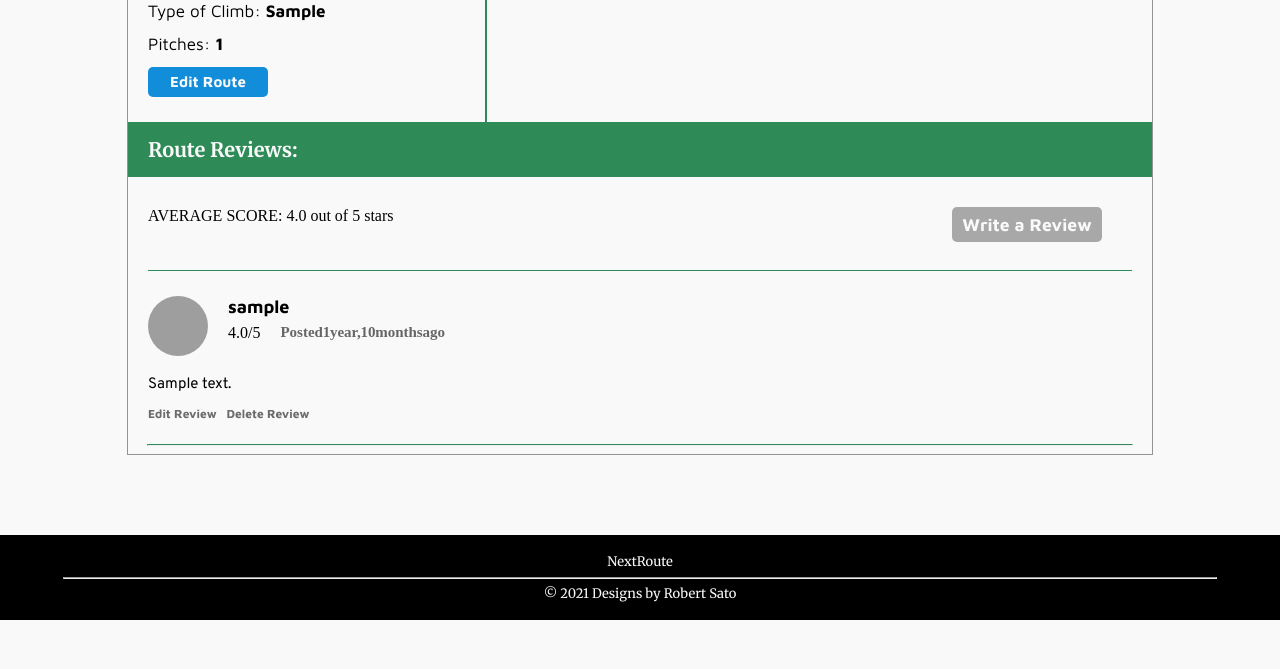
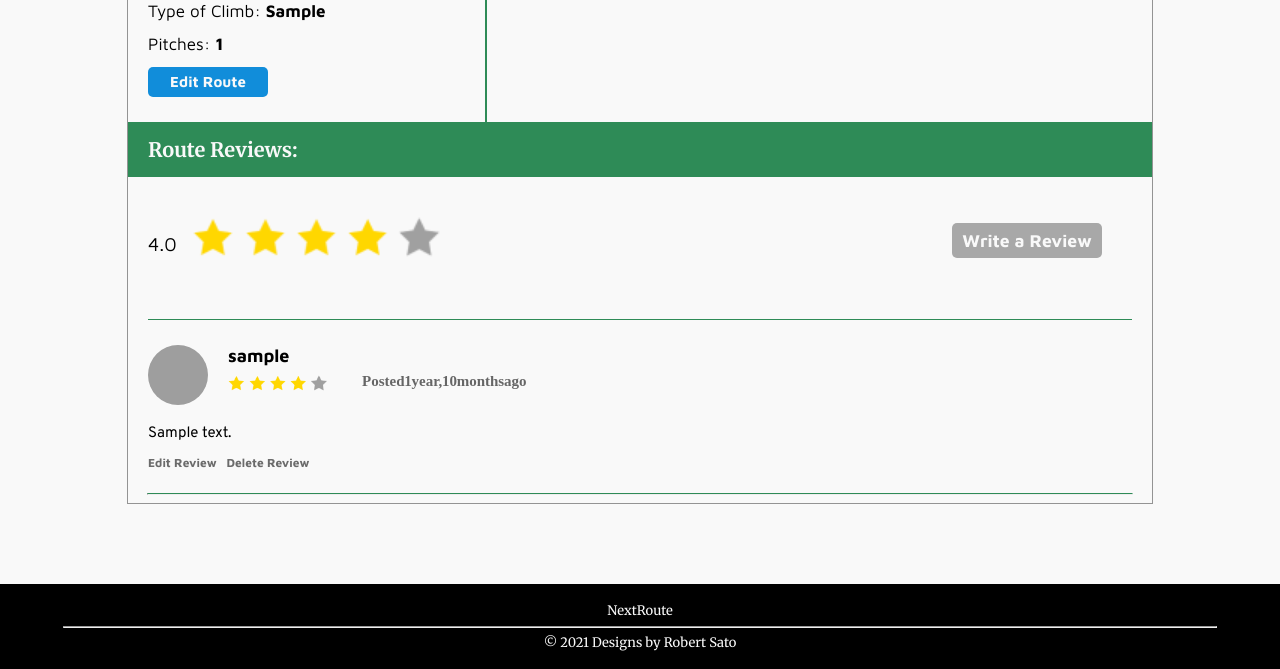
Before and after one commit to rsato1007/next_route, a Django app: page /route/1/ in a window 1280 px wide. Shown: the part 791-1460 px from the top of the page. Before the commit the page ends 1411 px from the top, so only its background shows below. Run offline with Django 3.2, Linux system fonts and the light colour scheme; a user stored in the database is signed in; tables that the repository leaves empty hold one stand-in row (values such as "Sample post"); grey boxes are pictures that could not be loaded.

Commit message:
adding star image for reviews

```diff
--- a/main_app/static/styles/main.css
+++ b/main_app/static/styles/main.css
@@ -975,10 +975,30 @@
 
 .route-reviews-button-score-container {
     padding: 30px 50px 20px 20px;
+    display: grid;
+    grid-template-columns: 1fr 1fr;
+    align-items: center;
+}
+
+.review-stars-container {
+    display: flex;
+}
+
+.review-stars {
+    height: 70px;
+    width: 300px;
+    object-fit: cover;
+    margin-top: -5px;
+    display: inline-block;
+}
+
+.average-review-score {
+    margin-top: 25px;
+    font-size: 1.2em;
+    font-family: var(--font-maven);
 }
 
 .review-button {
-    float: right;
     height: 35px;
     width: 150px;
     text-align: center;
@@ -988,6 +1008,7 @@
     color: var(--page-bg);
     border-radius: 5px;
     font-size: 1.1rem;
+    justify-self: end;
 }
 
 .review-button-colored {
@@ -1054,6 +1075,14 @@
     display: inline-flex;
 }
 
+.individual-review-rating {
+    height: 30px;
+    width: 120px;
+    object-fit: cover;
+    margin-left: -6px;
+    margin-top: -5px;
+}
+
 .review-posted-time {
     margin-left: 20px;
     font-size: clamp(12px, 2vw, 15px);
--- a/main_app/templates/route_page.html
+++ b/main_app/templates/route_page.html
@@ -40,7 +40,30 @@
         <div class="route-review-container">
             <div class="route-details-description-review-header">Route Reviews:</div>
             <div class="route-reviews-button-score-container">
-                <span>AVERAGE SCORE: {{ review_score }} out of 5 stars</span>
+                <div class="review-stars-container">
+                    <p class="average-review-score">{{ review_score }}</p>
+                    {% if review_score <= 0 %}
+                        <img src="{% static 'images/star-folder/no-star.png' %}" alt="" class="review-stars">
+                    {% elif review_score < 1.25 %}
+                        <img src="{% static 'images/star-folder/one-star.png' %}" alt="" class="review-stars">
+                    {% elif review_score >= 1.25 and review_score < 1.75 %}
+                        <img src="{% static 'images/star-folder/one-half-star.png' %}" alt="" class="review-stars">
+                    {% elif review_score >= 1.75 and review_score < 2.25 %}
+                        <img src="{% static 'images/star-folder/two-star.png' %}" alt="" class="review-stars">
+                    {% elif review_score >= 2.25 and review_score < 2.75 %}
+                        <img src="{% static 'images/star-folder/two-half-star.png' %}" alt="" class="review-stars">
+                    {% elif review_score >= 2.75 and review_score < 3.25 %}
+                        <img src="{% static 'images/star-folder/three-star.png' %}" alt="" class="review-stars">
+                    {% elif review_score >= 3.25 and review_score < 3.75  %}
+                        <img src="{% static 'images/star-folder/three-half-star.png' %}" alt="" class="review-stars">
+                    {% elif review_score >= 3.75 and review_score < 4.25 %}
+                        <img src="{% static 'images/star-folder/four-star.png' %}" alt="" class="review-stars">
+                    {% elif review_score >= 4.25 and review_score < 4.75  %}
+                        <img src="{% static 'images/star-folder/four-half-star.png' %}" alt="" class="review-stars">
+                    {% else %}
+                        <img src="{% static 'images/star-folder/five-star.png' %}" alt="" class="review-stars">
+                    {% endif %}
+                </div>
                 {% if user.is_authenticated and user.pk != route.user.pk and not user_review %}
                     <span class="write-review-button review-button review-button-colored">Write a Review</span>
                 {% elif user.is_authenticated and user.pk == route.user.pk or user_review %}
@@ -61,7 +84,17 @@
                             <div class="review-top-section-information">
                                 <h5 class="review-username">{{ review.user.username }}</h5>
                                 <div class="review-top-section-rating-posted">
-                                    <div>{{ review.rating }}/5</div>
+                                    {% if review_score < 2 %}
+                                        <img src="{% static 'images/star-folder/one-star.png' %}" alt="" class="individual-review-rating">
+                                    {% elif review_score < 3 %}
+                                        <img src="{% static 'images/star-folder/two-star.png' %}" alt="" class="individual-review-rating">
+                                    {% elif review_score < 4 %}
+                                        <img src="{% static 'images/star-folder/three-star.png' %}" alt="" class="individual-review-rating">
+                                    {% elif review_score < 5 %}
+                                        <img src="{% static 'images/star-folder/four-star.png' %}" alt="" class="individual-review-rating">
+                                    {% else %}
+                                        <img src="{% static 'images/star-folder/five-star.png' %}" alt="" class="individual-review-rating">
+                                    {% endif %}
                                     <div class="review-posted-time">Posted {{ review.posted_at|naturaltime }}</div>
                                 </div>
                             </div>
@@ -84,22 +117,11 @@
                                     <label for="rating" class="form-label">Rating:</label>
                                     <br>
                                     <select id="rating" name="rating" class="form-input" required>
-                                        {% if review.rating == 0.5 %}
-                                            <option value="0.5" selected>0.5</option>
-                                        {% else %}
-                                            <option value="0.5">0.5</option>
-                                        {% endif %}
 
                                         {% if review.rating == 1.0 %}
                                             <option value="1.0" selected>1.0</option>
                                         {% else %}
                                             <option value="1.0">1.0</option>
-                                        {% endif %}
-
-                                        {% if review.rating == 1.5 %}
-                                            <option value="1.5" selected>1.5</option>
-                                        {% else %}
-                                            <option value="1.5">1.5</option>
                                         {% endif %}
 
                                         {% if review.rating == 2.0 %}
@@ -108,34 +130,16 @@
                                             <option value="2.0">2.0</option>
                                         {% endif %}
 
-                                        {% if review.rating == 2.5 %}
-                                            <option value="2.5" selected>2.5</option>
-                                        {% else %}
-                                            <option value="2.5">2.5</option>
-                                        {% endif %}
-
                                         {% if review.rating == 3.0 %}
                                             <option value="3.0" selected>3.0</option>
                                         {% else %}
                                             <option value="3.0">3.0</option>
                                         {% endif %}
 
-                                        {% if review.rating == 3.5 %}
-                                            <option value="3.5" selected>3.5</option>
-                                        {% else %}
-                                            <option value="3.5">3.5</option>
-                                        {% endif %}
-
                                         {% if review.rating == 4.0 %}
                                             <option value="4.0" selected>4.0</option>
                                         {% else %}
                                             <option value="4.0">4.0</option>
-                                        {% endif %}
-
-                                        {% if review.rating == 4.5 %}
-                                            <option value="4.5" selected>4.5</option>
-                                        {% else %}
-                                            <option value="4.5">4.5</option>
                                         {% endif %}
 
                                         {% if review.rating == 5.0 %}
@@ -187,15 +191,10 @@
                     <label for="rating" class="form-label">Rating:</label>
                     <br>
                     <select id="rating" name="rating" class="form-input" required>
-                        <option value="0.5">0.5</option>
                         <option value="1.0">1.0</option>
-                        <option value="1.5">1.5</option>
                         <option value="2.0">2.0</option>
-                        <option value="2.5">2.5</option>
                         <option value="3.0">3.0</option>
-                        <option value="3.5">3.5</option>
                         <option value="4.0">4.0</option>
-                        <option value="4.5">4.5</option>
                         <option value="5.0">5.0</option>
                     </select>
                     <br>
```
Also changed, not shown: main_app/templates/profile.html (+11 -30 lines), main_app/static/images/star-folder/five-star.png (added), main_app/static/images/star-folder/four-half-star.png (added), main_app/static/images/star-folder/four-star.png (added), main_app/static/images/star-folder/no-star.png (added), main_app/static/images/star-folder/one-half-star.png (added), main_app/static/images/star-folder/one-star.png (added), main_app/static/images/star-folder/three-half-star.png (added), main_app/static/images/star-folder/three-star.png (added), main_app/static/images/star-folder/two-half-star.png (added), main_app/static/images/star-folder/two-star.png (added), main_app/views.py (line endings or trailing spaces).
